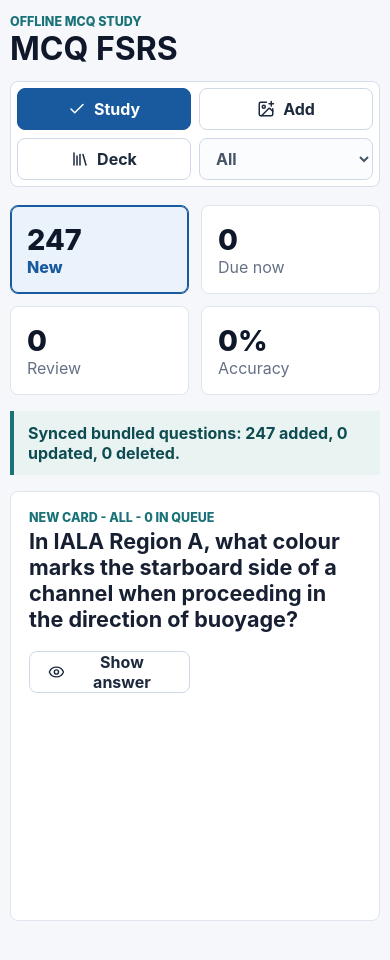
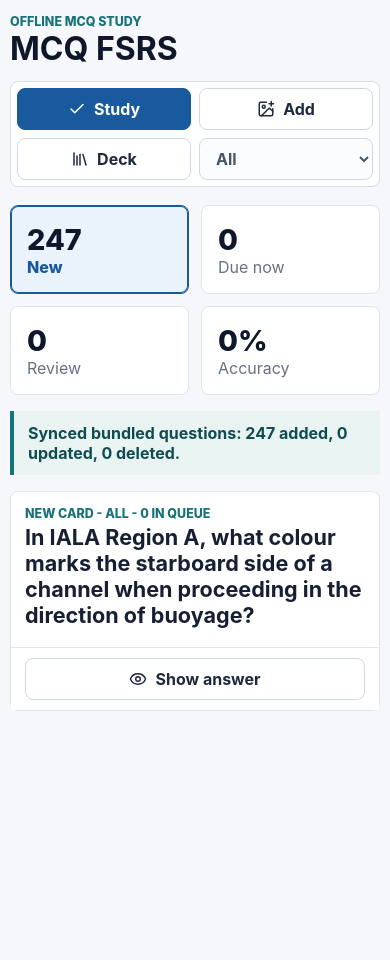
Before and after one commit to GitMeGet/spaced_repetition, a Svelte app: page / in a window 390 px wide. After the commit the page ends 844 px from the top, so only its background shows below. Built offline with nearby package versions, Linux system fonts and the light colour scheme.

Commit message:
fix mobile study layout

```diff
--- a/index.html
+++ b/index.html
@@ -2,7 +2,7 @@
 <html lang="en">
   <head>
     <meta charset="UTF-8" />
-    <meta name="viewport" content="width=device-width, initial-scale=1.0" />
+    <meta name="viewport" content="width=device-width, initial-scale=1.0, viewport-fit=cover" />
     <meta name="theme-color" content="#0f172a" />
     <title>MCQ FSRS</title>
   </head>
--- a/src/App.svelte
+++ b/src/App.svelte
@@ -317,12 +317,8 @@
                 {/if}
               </div>
             {/if}
-            <label class="question-note">
-              Notes
-              <textarea bind:value={noteDraft} on:blur={saveNote} rows="4" placeholder="Add anything you want to remember about this question"></textarea>
-            </label>
           {/if}
-          <div class="actions">
+          <div class:submitted={submitted} class="actions">
             {#if getCardType(active) === 'reveal'}
               {#if submitted}
                 <button on:click={() => gradeActive('again')}>
@@ -348,6 +344,12 @@
               {/if}
             {/if}
           </div>
+          {#if submitted}
+            <label class="question-note">
+              Notes
+              <textarea bind:value={noteDraft} on:blur={saveNote} rows="4" placeholder="Add anything you want to remember about this question"></textarea>
+            </label>
+          {/if}
         </article>
       {:else}
         <section class="empty">
--- a/src/styles.css
+++ b/src/styles.css
@@ -15,6 +15,9 @@ body {
   margin: 0;
   min-width: 320px;
   min-height: 100vh;
+  min-height: 100dvh;
+  overflow-x: hidden;
+  overscroll-behavior-y: contain;
 }
 
 button,
@@ -468,7 +471,12 @@ textarea {
 @media (max-width: 760px) {
   .shell {
     width: min(100% - 20px, 1120px);
-    padding-top: 14px;
+    padding: 14px 0 calc(88px + env(safe-area-inset-bottom));
+  }
+
+  .workspace {
+    min-height: auto;
+    padding: 14px;
   }
 
   .topbar,
@@ -507,7 +515,23 @@ textarea {
 
   .actions {
     display: grid;
-    grid-template-columns: 1fr 1fr;
+    position: sticky;
+    z-index: 2;
+    bottom: 0;
+    grid-template-columns: repeat(auto-fit, minmax(140px, 1fr));
+    margin: 16px -14px -14px;
+    padding: 10px 14px calc(10px + env(safe-area-inset-bottom));
+    border-top: 1px solid #dfe5ee;
+    background: #ffffff;
+  }
+
+  .actions button {
+    width: 100%;
+  }
+
+  .actions.submitted {
+    position: static;
+    margin-bottom: 0;
   }
 
 }
```
